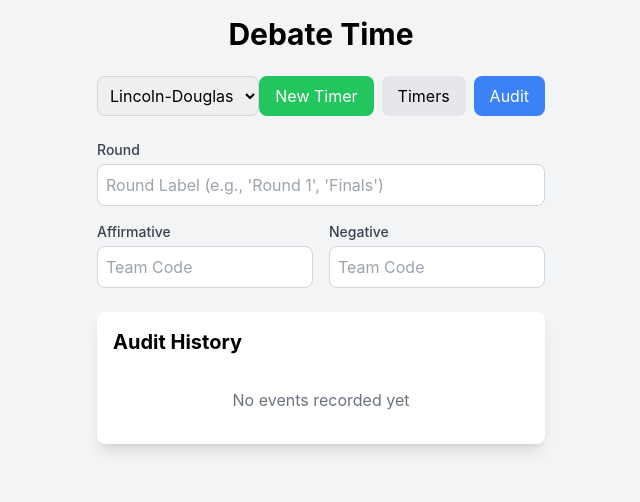
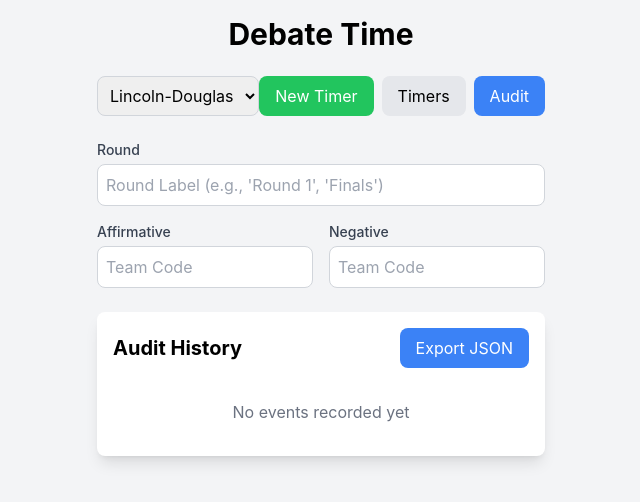
Before and after one commit to oculus42/debate-time, a React (Vite) app: page / in a window 1280 px wide. Both pictures are taken after a click on the button "Audit". Shown: the top 502 px of the page, without its empty margins (319-959 px from the left). Built offline with nearby package versions, Linux system fonts and the light colour scheme.

Commit message:
feat: add export

```diff
--- a/src/App.tsx
+++ b/src/App.tsx
@@ -15,6 +15,7 @@ function App() {
   const [affCode, setAffCode] = useState('');
   const [negCode, setNegCode] = useState('');
   const [roundLabel, setRoundLabel] = useState('');
+  const [timerStates, setTimerStates] = useState<{ [key: string]: number }>({});
 
   const handleTimerStart = (timerId: string) => {
     if (currentTimer) {
@@ -44,6 +45,13 @@ function App() {
     setCurrentTimer(null);
     setEvents([]);
     setResetTrigger(prev => prev + 1);
+  };
+
+  const handleTimerUpdate = (timerId: string, elapsedTime: number) => {
+    setTimerStates(prev => ({
+      ...prev,
+      [timerId]: elapsedTime
+    }));
   };
 
   return (
@@ -147,6 +155,7 @@ function App() {
                   reset={resetTrigger > 0}
                   onStart={handleTimerStart}
                   onStop={handleTimerStop}
+                  onUpdate={handleTimerUpdate}
                   onAudit={(event) => handleAudit(timer.id, event)}
                 />
               ))}
@@ -164,6 +173,7 @@ function App() {
                   reset={resetTrigger > 0}
                   onStart={handleTimerStart}
                   onStop={handleTimerStop}
+                  onUpdate={handleTimerUpdate}
                   onAudit={(event) => handleAudit(timer.id, event)}
                 />
               ))}
@@ -172,7 +182,24 @@ function App() {
         </div>
 
         <div className={`${viewMode === 'audit' ? 'block' : 'hidden'}`}>
-          <AuditHistory events={events} />
+          <AuditHistory
+            events={events}
+            roundLabel={roundLabel}
+            affCode={affCode}
+            negCode={negCode}
+            timers={[
+              ...selectedFormat.affirmative.map(timer => ({
+                id: timer.id,
+                name: timer.name,
+                elapsedTime: timerStates[timer.id] || 0
+              })),
+              ...selectedFormat.negative.map(timer => ({
+                id: timer.id,
+                name: timer.name,
+                elapsedTime: timerStates[timer.id] || 0
+              }))
+            ]}
+          />
         </div>
       </div>
     </div>
--- a/src/components/AuditHistory.tsx
+++ b/src/components/AuditHistory.tsx
@@ -3,9 +3,17 @@ import { format } from 'date-fns';
 
 interface AuditHistoryProps {
   events: TimerEvent[];
+  roundLabel: string;
+  affCode: string;
+  negCode: string;
+  timers: {
+    id: string;
+    name: string;
+    elapsedTime: number;
+  }[];
 }
 
-export function AuditHistory({ events }: AuditHistoryProps) {
+export function AuditHistory({ events, roundLabel, affCode, negCode, timers }: AuditHistoryProps) {
   const formatTimestamp = (timestamp: number) => {
     return format(new Date(timestamp), 'MMM d, yyyy HH:mm:ss.SSS');
   };
@@ -18,9 +26,49 @@ export function AuditHistory({ events }: AuditHistoryProps) {
     return `${minutes}:${seconds.toString().padStart(2, '0')}.${milliseconds.toString().padStart(2, '0')}`;
   };
 
+  const handleExport = () => {
+    const exportData = {
+      round: roundLabel,
+      teams: {
+        affirmative: affCode,
+        negative: negCode
+      },
+      timers: timers.map(timer => ({
+        id: timer.id,
+        name: timer.name,
+        currentTime: timer.elapsedTime
+      })),
+      auditLog: events.map(event => ({
+        timestamp: event.timestamp,
+        type: event.type,
+        timerId: event.timerId,
+        side: event.side,
+        elapsedTime: event.elapsedTime
+      }))
+    };
+
+    const blob = new Blob([JSON.stringify(exportData, null, 2)], { type: 'application/json' });
+    const url = URL.createObjectURL(blob);
+    const a = document.createElement('a');
+    a.href = url;
+    a.download = `debate-${roundLabel}-${new Date().toISOString().split('T')[0]}.json`;
+    document.body.appendChild(a);
+    a.click();
+    document.body.removeChild(a);
+    URL.revokeObjectURL(url);
+  };
+
   return (
     <div className="bg-white rounded-lg shadow-lg p-4">
-      <h2 className="text-xl font-bold mb-4">Audit History</h2>
+      <div className="flex justify-between items-center mb-4">
+        <h2 className="text-xl font-bold">Audit History</h2>
+        <button
+          onClick={handleExport}
+          className="px-4 py-2 bg-blue-500 text-white rounded-lg hover:bg-blue-600"
+        >
+          Export JSON
+        </button>
+      </div>
       <div className="space-y-2">
         {events.map((event, index) => (
           <div
--- a/src/components/Timer.tsx
+++ b/src/components/Timer.tsx
@@ -9,6 +9,7 @@ interface TimerProps {
   reset: boolean;
   onStart: (id: string) => void;
   onStop: (id: string) => void;
+  onUpdate: (id: string, elapsedTime: number) => void;
   onAudit: (event: { type: 'start' | 'stop'; timestamp: number; elapsedTime: number }) => void;
 }
 
@@ -17,7 +18,7 @@ interface TimerState {
   elapsedTime: number;
 }
 
-export function Timer({ id, name, duration, allowNegative, isActive, reset, onStart, onStop, onAudit }: TimerProps) {
+export function Timer({ id, name, duration, allowNegative, isActive, reset, onStart, onStop, onUpdate, onAudit }: TimerProps) {
   const [state, setState] = useState<TimerState>({ startTime: null, elapsedTime: 0 });
   const intervalRef = useRef<number>();
 
@@ -69,11 +70,13 @@ export function Timer({ id, name, duration, allowNegative, isActive, reset, onSt
       intervalRef.current = window.setInterval(() => {
         const now = Date.now();
         const elapsed = now - state.startTime!;
+        const totalElapsed = state.elapsedTime + elapsed;
         setState(prev => ({
           ...prev,
           startTime: now,
-          elapsedTime: prev.elapsedTime + elapsed
+          elapsedTime: totalElapsed
         }));
+        onUpdate(id, totalElapsed);
       }, 10);
     }
 
@@ -82,7 +85,7 @@ export function Timer({ id, name, duration, allowNegative, isActive, reset, onSt
         clearInterval(intervalRef.current);
       }
     };
-  }, [state.startTime]);
+  }, [state.startTime, id, onUpdate]);
 
   const formatTime = (ms: number) => {
     const totalSeconds = Math.floor(ms / 1000);
```
